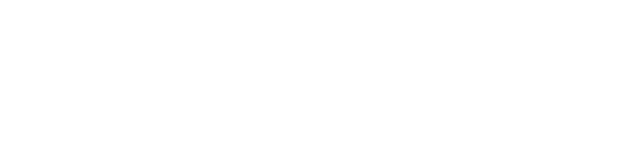
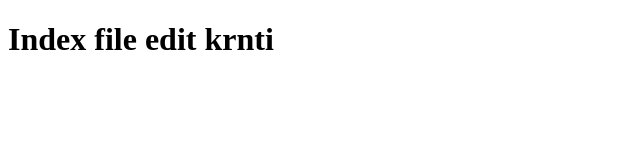
Before and after one commit to AmitMittel/Tuborg, a plain HTML site: page index.html in a window 1280 px wide. Shown: the whole page, without its empty margins (0-640 px from the left). Drawn offline with Linux system fonts and the light colour scheme.

Commit message:
home page edited by kranti

```diff
--- a/index.html
+++ b/index.html
@@ -6,6 +6,6 @@
     <title>Document</title>
 </head>
 <body>
-
+    <h1>Index file edit krnti</h1>
 </body>
 </html>
```
